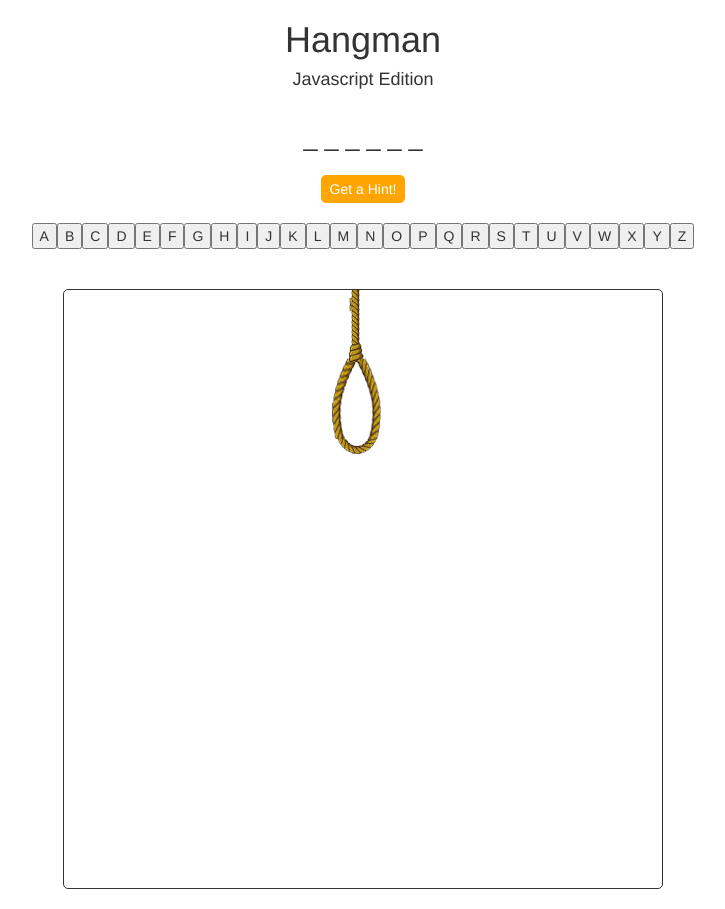
After one commit to DustinFehlman/cst336, a PHP site: page /labs/lab7/index.html in a window 1280 px wide. The commit adds this page. Shown: the whole page, without its empty margins (277-1002 px from the left). Run offline with PHP 8.4, Linux system fonts and the light colour scheme; some libraries are stand-ins or nearby versions.

Commit message:
Added lab 7

```diff
--- a/index.php
+++ b/index.php
@@ -19,6 +19,12 @@
             </td>
             <td>
                 <a href="labs/lab5/index.php">Lab 5</a>
+            </td>
+             <td>
+                <a href="labs/lab6/index.php">Lab 6</a>
+            </td>
+             <td>
+                <a href="labs/lab7/index.php">Lab 7</a>
             </td>
         </tr>
     </table>
--- /dev/null
+++ b/labs/lab7/css/styles.css
@@ -0,0 +1,42 @@
+#won,
+#lost {
+    display: none;
+}
+
+#word,
+#letters {
+    padding: 20px 0px;
+}
+
+#man {
+    margin: 20px auto;
+    width: 600px;
+    height: 600px;
+    border: solid;
+    border-radius: 5px;
+    border-width: 1px;
+}
+
+#word {
+    font-size: 1.8em;
+}
+
+#hint-btn{
+    background-color: #ffa500;
+    color: #fff;
+    border: solid #ffa500;
+    border-radius: 5px;
+}
+
+.hint {
+    font-size: 0.6em !important;
+}
+
+.btn {
+    padding:  7px 7px !important;
+    margin: 0px 2px;
+}
+
+.noDisplay{
+    display: none;
+}
--- /dev/null
+++ b/labs/lab7/index.html
@@ -0,0 +1,37 @@
+<!DOCTYPE html>
+<html>
+    <head>
+        <title>Hangman</title>
+        <link  href="css/styles.css" rel="stylesheet" type="text/css" />
+        <link href="https://fonts.googleapis.com/css?family=Pacifico" rel="stylesheet">
+        <link href="https://maxcdn.bootstrapcdn.com/bootstrap/3.3.7/css/bootstrap.min.css" rel="stylesheet" integrity="sha384-BVYiiSIFeK1dGmJRAkycuHAHRg32OmUcww7on3RYdg4Va+PmSTsz/K68vbdEjh4u" crossorigin="anonymous">
+
+        <script src="https://ajax.googleapis.com/ajax/libs/jquery/3.2.1/jquery.min.js"></script>
+        <script src="https://maxcdn.bootstrapcdn.com/bootstrap/3.3.7/js/bootstrap.min.js" integrity="sha384-Tc5IQib027qvyjSMfHjOMaLkfuWVxZxUPnCJA7l2mCWNIpG9mGCD8wGNIcPD7Txa" crossorigin="anonymous"></script>
+
+        <meta name="viewport" content="width=device-width, initial-scale=1">
+    </head>
+    <body>
+        <div class="container text-center">
+            <header>
+                <h1>Hangman</h1>
+                <h4>Javascript Edition</h4>
+            </header>
+            <div id="word"></div>
+            <button id="hint-btn">Get a Hint!</button>
+            <div id="letters"></div>
+              <div id="won">
+                <h2>You Won!</h2>
+                <button class="replayBtn btn btn-sucesss">Play Again</button>
+            </div>
+             <div id="lost">
+                <h2>You Lost!</h2>
+                <button class="replayBtn btn btn-warning">Play Again</button>
+            </div>
+            <div id="man">
+                <img src="img/stick_0.png" id="hangImg">
+            </div>
+        </div>
+        <script src="js/hangman.js"></script>
+    </body>
+</html>
--- /dev/null
+++ b/labs/lab7/js/hangman.js
@@ -0,0 +1,143 @@
+//VARS
+var selectedWord = "";
+var selectedHint = "";
+var board = [];
+var remainingGuesses = 6;
+var words = [{ word: "snake", hint: "It's a reptile" },
+    { word: "monkey", hint: "It's a mammal" },
+    { word: "beetle", hint: "Its an insect" }
+];
+var randomInt = Math.floor(Math.random() * words.length);
+var alphabet = ['A', 'B', 'C', 'D', 'E', 'F', 'G', 'H',
+    'I', 'J', 'K', 'L', 'M', 'N', 'O', 'P',
+    'Q', 'R', 'S', 'T', 'U', 'V', 'W', 'X', 'Y', 'Z'
+];
+//LISTENERS
+window.onload = startGame();
+
+//FUNCTIONS
+function startGame() {
+    pickWord();
+    initBoard();
+    updateBoard();
+    createLetters();
+    printCorrectWords();
+}
+
+function initBoard() {
+    for (var letter in selectedWord) {
+        board.push("_");
+    }
+}
+
+function checkLetter(letter) {
+    var positions = new Array();
+    for (var i = 0; i < selectedWord.length; i++) {
+        console.log(selectedWord);
+        if (letter == selectedWord[i]) {
+            positions.push(i);
+        }
+    }
+    if (positions.length > 0) {
+        updateWord(positions, letter);
+        if (!board.includes('_')) {
+            updateCookie();
+            endGame(true);
+        }
+    }
+    else {
+        remainingGuesses -= 1;
+        updateMan();
+    }
+
+    if (remainingGuesses <= 0) {
+        endGame(false);
+    }
+}
+
+function updateWord(positions, letter) {
+    for (var pos of positions) {
+        board[pos] = letter;
+    }
+
+    updateBoard();
+}
+
+function pickWord() {
+    var randomInt = Math.floor(Math.random() * words.length);
+    selectedWord = words[randomInt].word.toUpperCase();
+    selectedHint = words[randomInt].hint;
+    console.log(selectedWord);
+}
+
+function updateBoard() {
+    $("#word").empty();
+    for (var i = 0; i < board.length; i++) {
+        $("#word").append(board[i] + " ");
+    }
+
+    $("#word").append("<br/>");
+    $("#word").append("<span class='hint noDisplay'>Hint: " + selectedHint + "</span>");
+}
+
+function createLetters() {
+    for (var letter of alphabet) {
+        $("#letters").append("<button class='letter' id='" + letter + "'>" + letter + "</button>");
+    }
+}
+
+function updateMan() {
+    $("#hangImg").attr("src", "img/stick_" + (6 - remainingGuesses) + ".png");
+}
+
+function endGame(win) {
+    $("#letters").hide();
+
+    if (win) {
+        $('#won').show();
+    }
+    else {
+        $('#lost').show();
+    }
+}
+
+function updateCookie(){
+    /*
+    var ca = document.cookie.split(';');
+    for(var i = 0; i < ca.length; i++) {
+        console.log(ca);
+        if(ca[i] === selectedWord){
+            return
+        }
+    }
+    */
+    document.cookie = "correctWord=" + selectedWord + ";"
+}
+
+function printCorrectWords(){
+    var ca = document.cookie.split(';');
+    for(var i = 0; i < ca.length; i++) {
+       $("#correct-guesses").append("<p>" + ca[i] + "</p>");
+    }
+}
+
+function disableButton(btn) {
+    btn.prop("disabled", true);
+    btn.attr("class", "btn btn-danger")
+}
+
+$(".letter").click(function() {
+    checkLetter($(this).attr("id"));
+    disableButton($(this));
+});
+
+$(".replayBtn").on("click", function() {
+    location.reload();
+});
+
+$("#hint-btn").click(function(){
+    $(this).toggleClass("noDisplay");
+    $(".hint").toggleClass("noDisplay");
+    remainingGuesses -= 1;
+    updateMan();
+});
```
Also changed, not shown: labs/lab7/img/stick_0.png (added), labs/lab7/img/stick_1.png (added), labs/lab7/img/stick_2.png (added), labs/lab7/img/stick_3.png (added), labs/lab7/img/stick_4.png (added), labs/lab7/img/stick_5.png (added), labs/lab7/img/stick_6.png (added).
